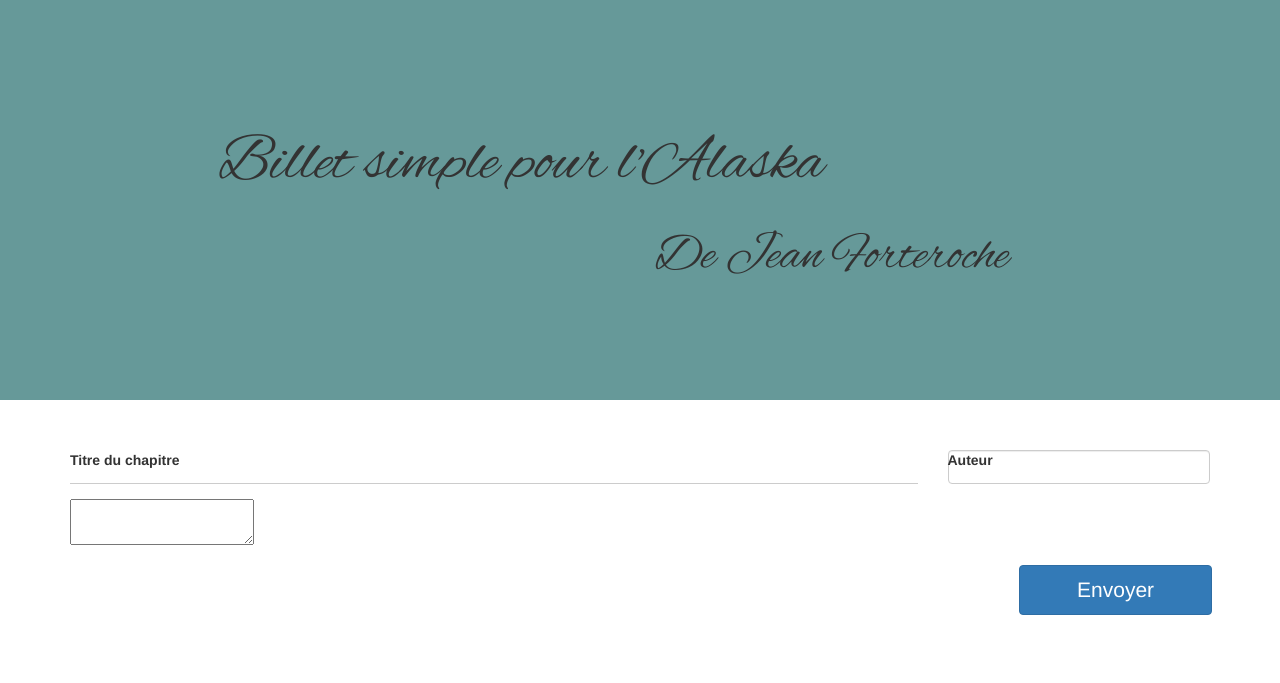
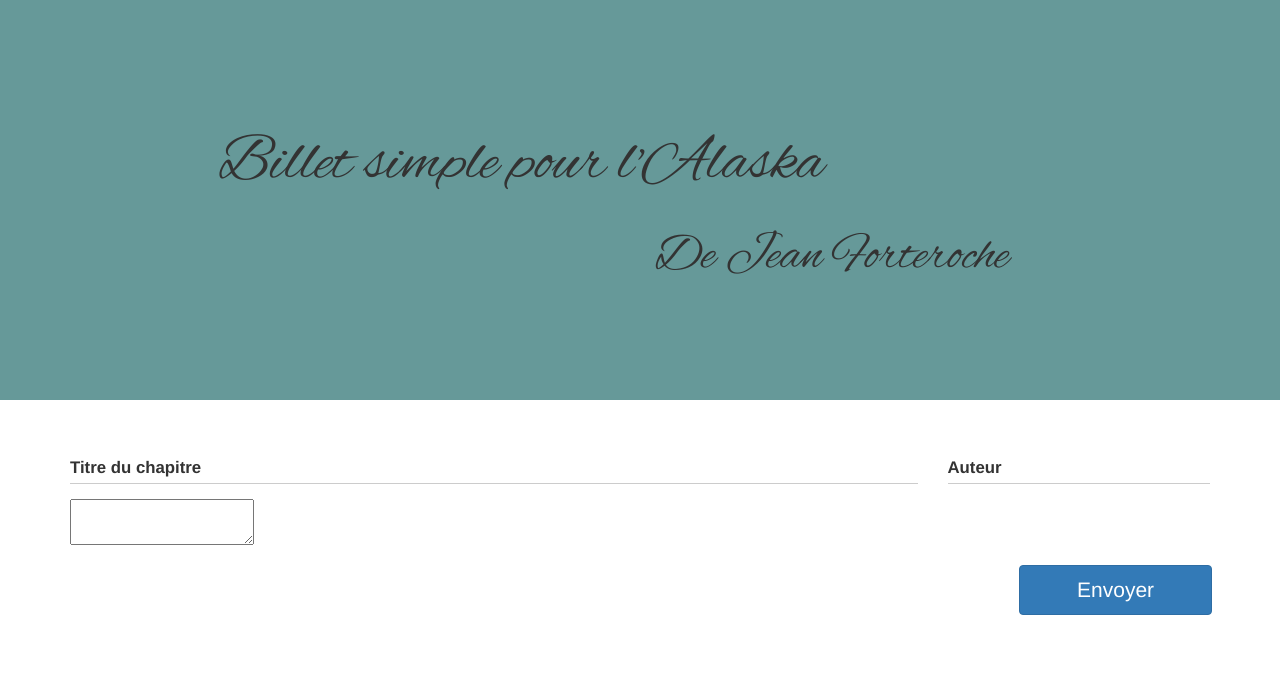
Before and after one commit to CyrilHumbert/Blog_Alaska, a PHP site: template view/backend/editionAdmin.php in a window 1280 px wide. Shown: the top 683 px of the page. Run offline with PHP 8.4, Linux system fonts and the light colour scheme; the template is opened without the code that fills it, so the values that code supplies are empty; some libraries are stand-ins or nearby versions.

Commit message:
Mise en place de JQuery et CSS pour l'editeur

```diff
--- a/public/css/style.css
+++ b/public/css/style.css
@@ -153,39 +153,83 @@ footer {
 
 /* CSS editionAdmin */
 
-.labelTitleEditor
-{
-    font-size: 1em;
-    position: absolute;
-}
-
-.labelAuthorEditor
-{
-    font-size: 1em;
-    position: absolute;
-}
-
-.divAuthor
+.divEditer
 {
     position: relative;
 }
 
-.divTitle
+.labelEditerTitle
 {
-    position: relative;
+    font-size: 1.2em;
+    position: absolute;
+    cursor: text;
+    -webkit-transition: -webkit-transform .1s ease-out;
+    transition: -webkit-transform .1s ease-out;
+    transition: transform .1s ease-out;
+    transition: transform .1s ease-out, -webkit-transform .1s ease-out;
+    -webkit-transform-origin: 0% 100%;
+            transform-origin: 0% 100%;
+    -webkit-transform: translateY(6px);
+            transform: translateY(6px);
+    pointer-events: none;
+    }
+
+.labelEditerTitle.active
+{
+    -webkit-transform: translateY(-14px) scale(0.8);
+            transform: translateY(-14px) scale(0.8);
+    -webkit-transform-origin: 0 0;
+            transform-origin: 0 0;
 }
 
-.inputTitle
+.labelEditerAuthor
+{
+    font-size: 1.2em;
+    position: absolute;
+    cursor: text;
+    -webkit-transition: -webkit-transform .1s ease-out;
+    transition: -webkit-transform .1s ease-out;
+    transition: transform .1s ease-out;
+    transition: transform .1s ease-out, -webkit-transform .1s ease-out;
+    -webkit-transform-origin: 0% 100%;
+            transform-origin: 0% 100%;
+    -webkit-transform: translateY(6px);
+            transform: translateY(6px);
+    pointer-events: none;
+    }
+
+.labelEditerAuthor.active
+{
+    -webkit-transform: translateY(-14px) scale(0.8);
+            transform: translateY(-14px) scale(0.8);
+    -webkit-transform-origin: 0 0;
+            transform-origin: 0 0;
+}
+
+.inputEditerTitle
 {
     display: block;
     width: 100%;
     height: 34px;
-    padding: 6px 12px;
+    padding: 6px 0px;
     border: 0px;
     border-bottom: 1px solid #ccc;
-    -webkit-transition: border-color ease-in-out .15s;
-         -o-transition: border-color ease-in-out .15s;
-            transition: border-color ease-in-out .15s;
+    -webkit-transition: border-color ease-in-out .25s;
+         -o-transition: border-color ease-in-out .25s;
+            transition: border-color ease-in-out .25s;
+}
+
+.inputEditerAuthor
+{
+    display: block;
+    width: 100%;
+    height: 34px;
+    padding: 6px 0px;
+    border: 0px;
+    border-bottom: 1px solid #ccc;
+    -webkit-transition: border-color ease-in-out .25s;
+         -o-transition: border-color ease-in-out .25s;
+            transition: border-color ease-in-out .25s;
 }
 
 #buttonEditor
--- a/view/backend/editionAdmin.php
+++ b/view/backend/editionAdmin.php
@@ -5,14 +5,14 @@
     <div class="container">
         <form method="POST" action="index.php?action=administration&amp;editer&amp;post">
             <div class="row">
-                <div class="divTitle form-group col-lg-9">
-                    <label for="title" class="labelTitleEditor">Titre du chapitre</label>
-                    <input type="text" name="title"  class="inputTitle "/>
+                <div class="divEditer form-group col-lg-9">
+                    <label for="title" class="labelEditerTitle">Titre du chapitre</label>
+                    <input type="text" name="title"  class="inputEditerTitle"/>
                 </div>
 
-                <div class="divAuthor form-group col-lg-3">
-                    <label for="author" class="labelAuthorEditor">Auteur</label>
-                    <input type="text" name="author" class="inputAuthor form-control"/>
+                <div class="divEditer form-group col-lg-3">
+                    <label for="author" class="labelEditerAuthor">Auteur</label>
+                    <input type="text" name="author" class="inputEditerAuthor"/>
                 </div>
             </div>
 
--- a/view/backend/templateEditor.php
+++ b/view/backend/templateEditor.php
@@ -77,6 +77,61 @@
             $(window).resize(function() {
             $('h1').css('z-index', 'auto'); //auto reflow
             });
+
+            $(".inputEditerTitle").focus(function() {
+            $(".labelEditerTitle").addClass('active');
+            $(".inputEditerTitle").css({
+                "border-color": "red",
+                "border-bottom-width": "2px",
+                "outline": "0"
+                });
+            });
+
+            $(".inputEditerAuthor").focus(function() {
+            $(".labelEditerAuthor").addClass('active');
+            $(".inputEditerAuthor").css({
+                "border-color": "green",
+                "border-bottom-width": "2px",
+                "outline": "0"
+                });
+            });
+
+            $(".inputEditerTitle").focusout(function() {
+                if($(".inputEditerTitle").val().length > 0) {
+                    $(".labelEditerTitle").addClass('active');
+                    $(".inputEditerTitle").css({
+                        "border-color": "red",
+                        "border-bottom-width": "2px",
+                        "outline": "0"
+                        });
+                }else {
+                    $(".labelEditerTitle").removeClass('active');
+                    $(".inputEditerTitle").css({
+                    "border-color": "",
+                    "border-bottom-width": "",
+                    "outline": ""
+                    });
+                }
+            });
+
+            $(".inputEditerAuthor").focusout(function() {
+                if($(".inputEditerAuthor").val().length > 0) {
+                    $(".labelEditerAuthor").addClass('active');
+                    $(".inputEditerAuthor").css({
+                        "border-color": "green",
+                        "border-bottom-width": "2px",
+                        "outline": "0"
+                        });
+                }else {
+                    $(".labelEditerAuthor").removeClass('active');
+                    $(".inputEditerAuthor").css({
+                    "border-color": "",
+                    "border-bottom-width": "",
+                    "outline": ""
+                    });
+                }
+            });
+
         </script>
     </body>
 </html>
```
Also changed, not shown: view/backend/pannelAdmin.php (+9 -7 lines).
